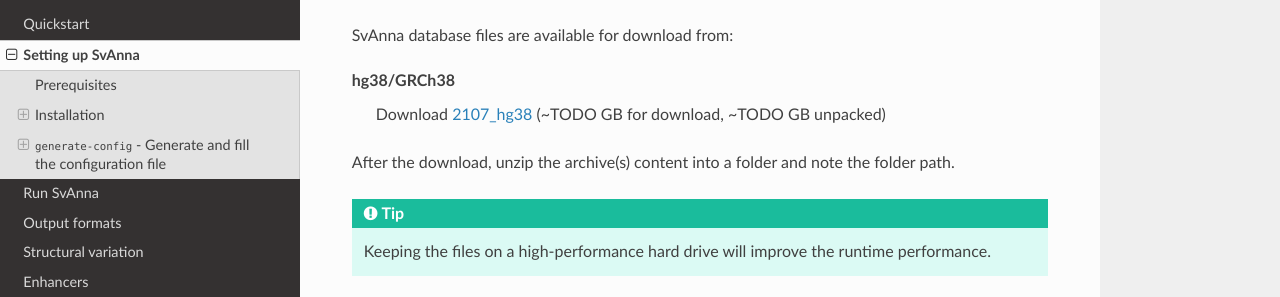
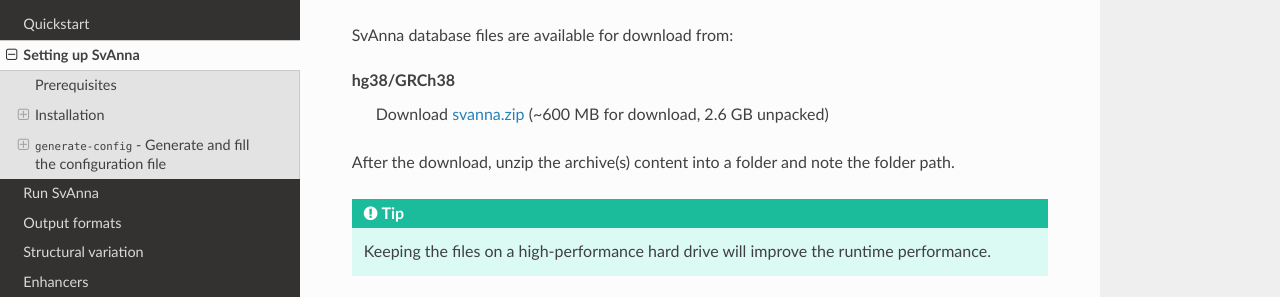
Before and after one commit to monarch-initiative/SvAnna, a Sphinx documentation site: the page built from docs/setup.rst, in a window 1280 px wide and 900 px high, scrolled down 608 px. Shown: the part 153-450 px from the top of the window. Built offline with Sphinx 7.4.7 and the Read the Docs theme 2.0.0, drawn with Linux system fonts in a browser that asks for light colours.

Commit message:
Add link to database files into setup

```diff
--- a/docs/setup.rst
+++ b/docs/setup.rst
@@ -36,10 +36,8 @@
 
 SvAnna database files are available for download from:
 
-.. TODO - complete
-
 **hg38/GRCh38**
-  Download `2107_hg38 <https://svanna.s3.amazonaws.com/2107_hg38.zip>`_ (~TODO GB for download, ~TODO GB unpacked)
+  Download `svanna.zip <https://svanna.s3.amazonaws.com/svanna.zip>`_ (~600 MB for download,  2.6 GB unpacked)
 
 After the download, unzip the archive(s) content into a folder and note the folder path.
 
```
